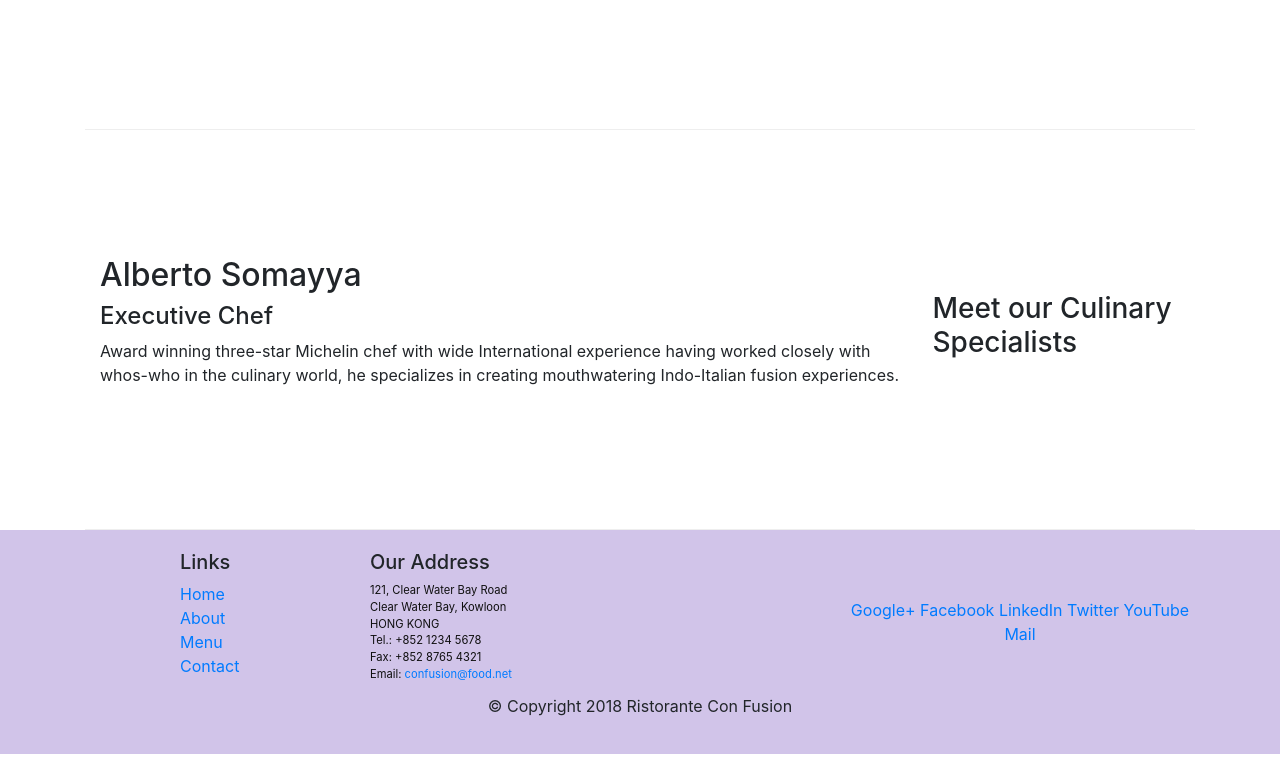
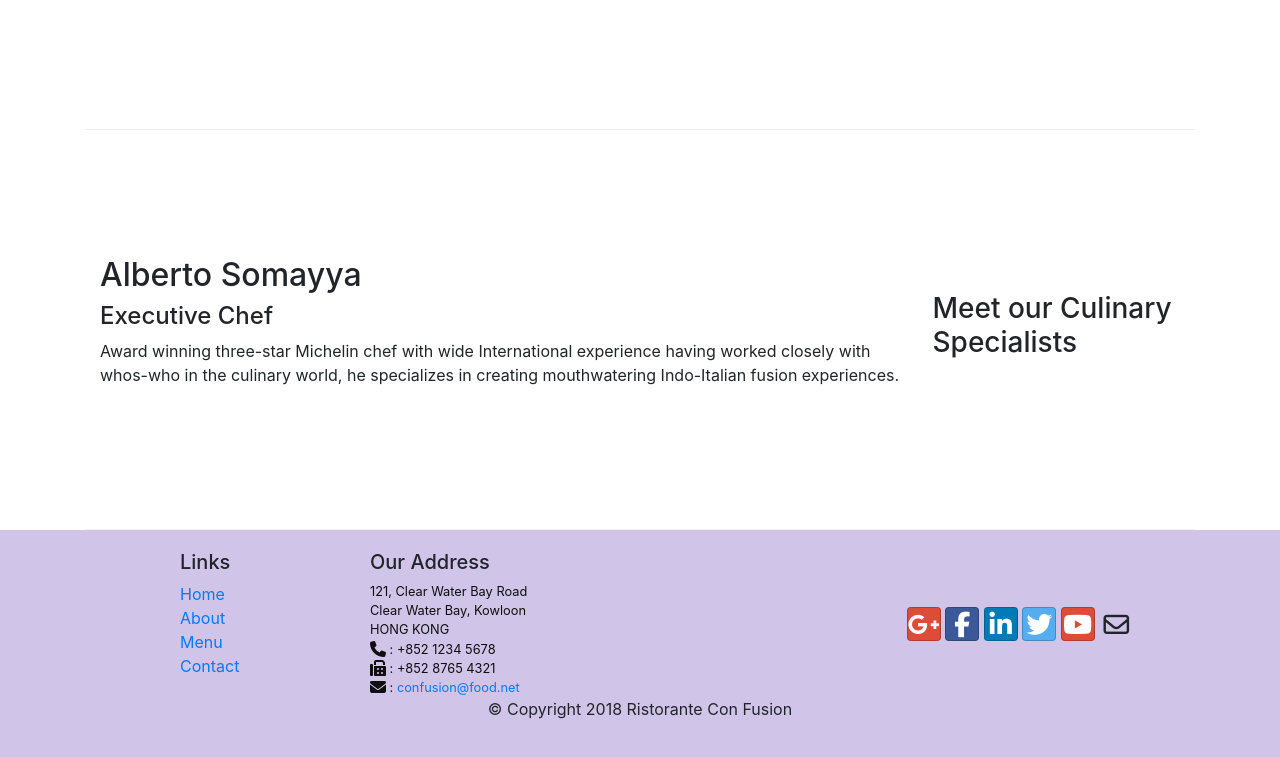
Before and after one commit to kartik-j1999/ConFusion, a website: page index.html in a window 1280 px wide. Shown: the part 1024-1781 px from the top of the page. Drawn offline with nearby package versions, Linux system fonts and the light colour scheme.

Commit message:
icon fonts - font awesome

```diff
--- a/css/styles.css
+++ b/css/styles.css
@@ -24,7 +24,7 @@
 }
 
 address{
-    font-size:70%;
+    font-size:80%;
     margin:0px;
     color:#0f0f0f;
 }
--- a/index.html
+++ b/index.html
@@ -6,6 +6,7 @@
     <meta charset="utf-8">
     <meta name="viewport" content="width=device-width, initial-scale=1, shrink-to-fit=no">
     <link rel="stylesheet" href="https://stackpath.bootstrapcdn.com/bootstrap/4.4.1/css/bootstrap.min.css" integrity="sha384-Vkoo8x4CGsO3+Hhxv8T/Q5PaXtkKtu6ug5TOeNV6gBiFeWPGFN9MuhOf23Q9Ifjh" crossorigin="anonymous">
+    <link rel="stylesheet" href="https://cdnjs.cloudflare.com/ajax/libs/bootstrap-social/5.1.1/bootstrap-social.min.css">
     <link rel="stylesheet" href="css/styles.css">
 </head>
 
@@ -18,10 +19,10 @@
             <a class="navbar-brand mr-auto" href="#">Ristorante Con Fusion</a>
             <div class="collapse navbar-collapse" id="any">
                 <ul class="navbar-nav mr-auto">
-                    <li class="nav-item"><a class="nav-link active" href="#">Home</a></li>
-                    <li class="nav-item"><a class="nav-link" href="./aboutus.html">About</a></a></li>
-                    <li class="nav-item"><a class="nav-link" href="#">Menu</a></li>
-                    <li class="nav-item"><a class="nav-link" href="#">Contact</a></li>
+                    <li class="nav-item"><a class="nav-link active" href="#"><span class="fa fa-home"></span> Home</a></li>
+                    <li class="nav-item"><a class="nav-link" href="./aboutus.html"><span class="fa fa-info"></span> About</a></a></li>
+                    <li class="nav-item"><a class="nav-link" href="#"><span class="fa fa-list"></span> Menu</a></li>
+                    <li class="nav-item"><a class="nav-link" href="#"><span class="fa fa-address-card"></span> Contact</a></li>
                 </ul>
             </div>
 
@@ -92,19 +93,19 @@
 		              121, Clear Water Bay Road<br>
 		              Clear Water Bay, Kowloon<br>
 		              HONG KONG<br>
-		              Tel.: +852 1234 5678<br>
-		              Fax: +852 8765 4321<br>
-		              Email: <a href="mailto:confusion@food.net">confusion@food.net</a>
+		              <i class="fa fa-phone fa-lg"></i> : +852 1234 5678<br>
+		              <i class="fa fa-fax fa-lg"></i> : +852 8765 4321<br>
+		              <i class="fa fa-envelope fa-lg"></i> : <a href="mailto:confusion@food.net">confusion@food.net</a>
 		           </address>
                 </div>
                 <div class="col-12 col-sm-4 align-self-center">
                     <div class="text-center">
-                        <a href="http://google.com/+">Google+</a>
-                        <a href="http://www.facebook.com/profile.php?id=">Facebook</a>
-                        <a href="http://www.linkedin.com/in/">LinkedIn</a>
-                        <a href="http://twitter.com/">Twitter</a>
-                        <a href="http://youtube.com/">YouTube</a>
-                        <a href="mailto:">Mail</a>
+                        <a class="btn btn-social-icon btn-google" href="http://google.com/+"><i class="fa fa-google-plus fa-lg"></i></a>
+                        <a class="btn btn-social-icon btn-facebook" href="http://www.facebook.com/profile.php?id="><i class="fa fa-facebook fa-lg"></i></a>
+                        <a class="btn btn-social-icon btn-linkedin" href="http://www.linkedin.com/in/"><i class="fa fa-linkedin fa-lg"></i></a>
+                        <a class="btn btn-social-icon btn-twitter" href="http://twitter.com/"><i class="fa fa-twitter fa-lg"></i></a>
+                        <a class="btn btn-social-icon btn-google" href="http://youtube.com/"><i class="fa fa-youtube fa-lg"></i></a>
+                        <a class="btn btn-social-icon" href="mailto:"><i class="fa fa-envelope-o fa-lg"></i></a>
                     </div>
                 </div>
            </div>
@@ -117,7 +118,7 @@
     </footer>
 
 
-
+    <script src="https://kit.fontawesome.com/f20ea9dea1.js" crossorigin="anonymous"></script>
     <script src="https://code.jquery.com/jquery-3.4.1.slim.min.js" integrity="sha384-J6qa4849blE2+poT4WnyKhv5vZF5SrPo0iEjwBvKU7imGFAV0wwj1yYfoRSJoZ+n" crossorigin="anonymous"></script>
     <script src="https://cdn.jsdelivr.net/npm/popper.js@1.16.0/dist/umd/popper.min.js" integrity="sha384-Q6E9RHvbIyZFJoft+2mJbHaEWldlvI9IOYy5n3zV9zzTtmI3UksdQRVvoxMfooAo" crossorigin="anonymous"></script>
     <script src="https://stackpath.bootstrapcdn.com/bootstrap/4.4.1/js/bootstrap.min.js" integrity="sha384-wfSDF2E50Y2D1uUdj0O3uMBJnjuUD4Ih7YwaYd1iqfktj0Uod8GCExl3Og8ifwB6" crossorigin="anonymous"></script>
```
Also changed, not shown: aboutus.html (+21 -18 lines).
